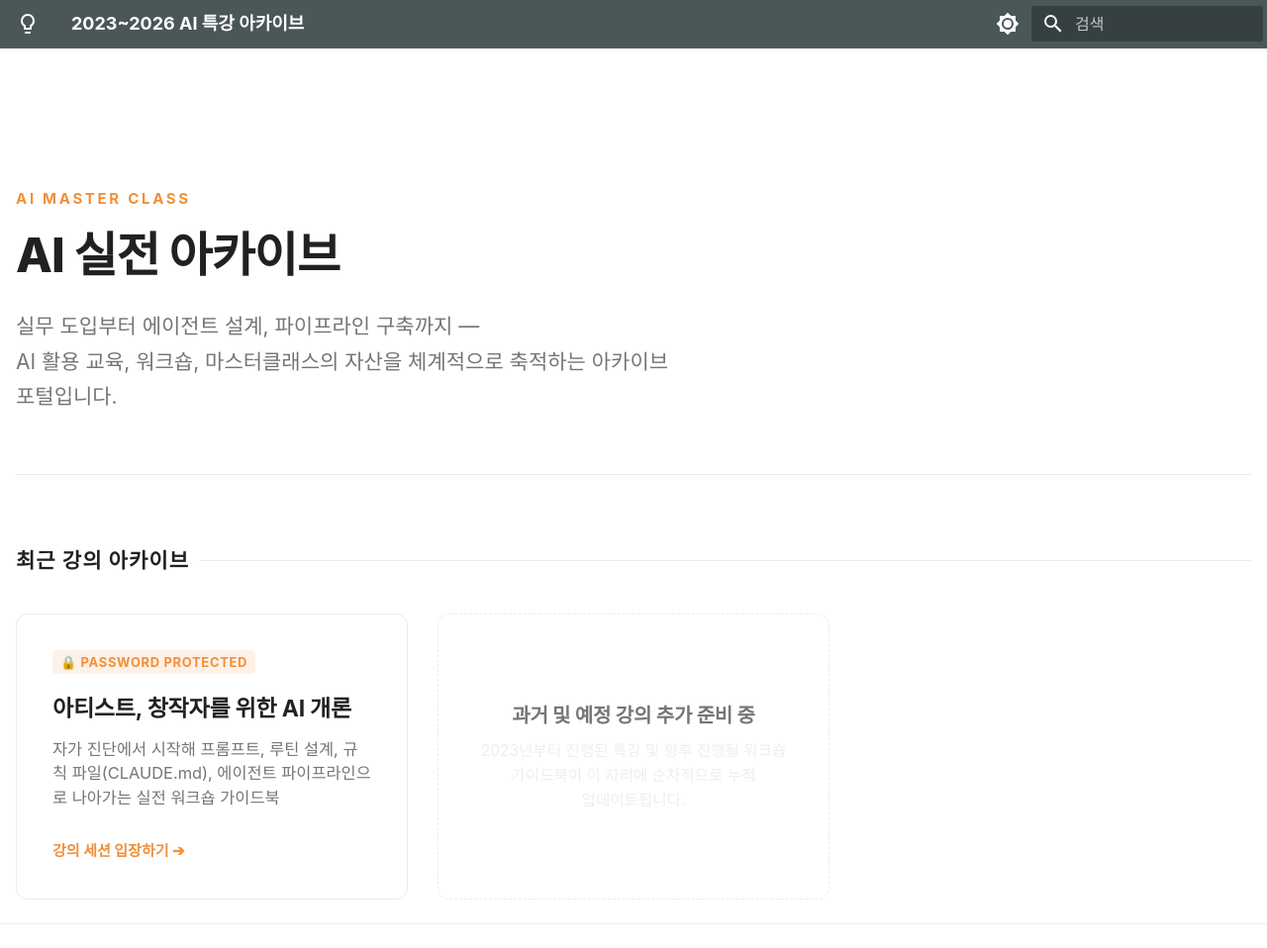
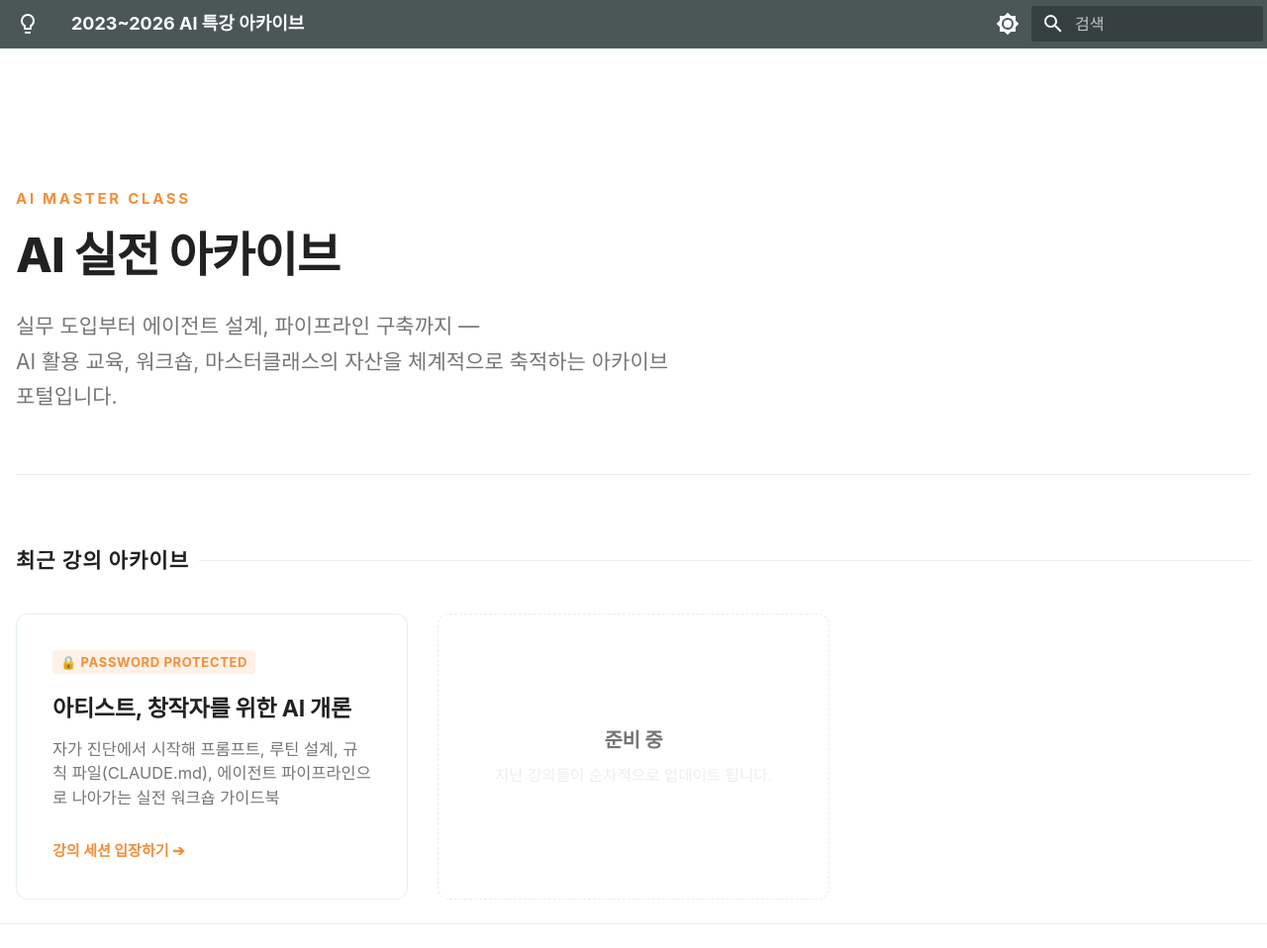
Before and after one commit to haepada-o/260600_ai_edu, an MkDocs documentation site: the page built from docs/index.md, in a window 1280 px wide and 958 px high. Shown: the whole window at 99% size. Built offline with MkDocs 1.6.1 and Material for MkDocs 9.7.7, drawn with Linux system fonts in a browser that asks for light colours; some web fonts are replaced.

Commit message:
style: simplify placeholder card title and text

```diff
--- a/docs/index.md
+++ b/docs/index.md
@@ -32,8 +32,8 @@
 <!-- Future Archive Placeholder -->
 <div class="lecture-card empty">
 <div style="text-align: center;">
-<h4 style="margin: 0 0 8px 0; font-size: 1rem; font-weight: 700; color: var(--md-default-fg-color--light);">과거 및 예정 강의 추가 준비 중</h4>
-<p style="margin: 0; font-size: 0.78rem; color: var(--md-default-fg-color--lightest);">2023년부터 진행된 특강 및 향후 진행될 워크숍 가이드북이 이 자리에 순차적으로 누적 업데이트됩니다.</p>
+<h4 style="margin: 0 0 8px 0; font-size: 1rem; font-weight: 700; color: var(--md-default-fg-color--light);">준비 중</h4>
+<p style="margin: 0; font-size: 0.78rem; color: var(--md-default-fg-color--lightest);">지난 강의들이 순차적으로 업데이트 됩니다.</p>
 </div>
 </div>
 </div>
```
